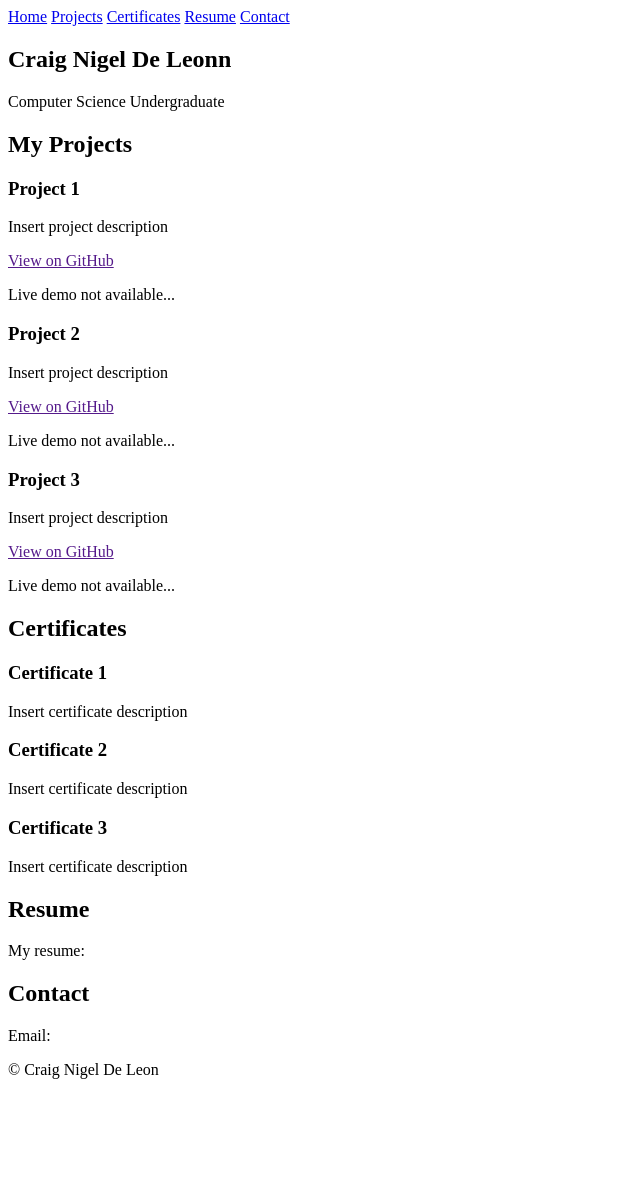
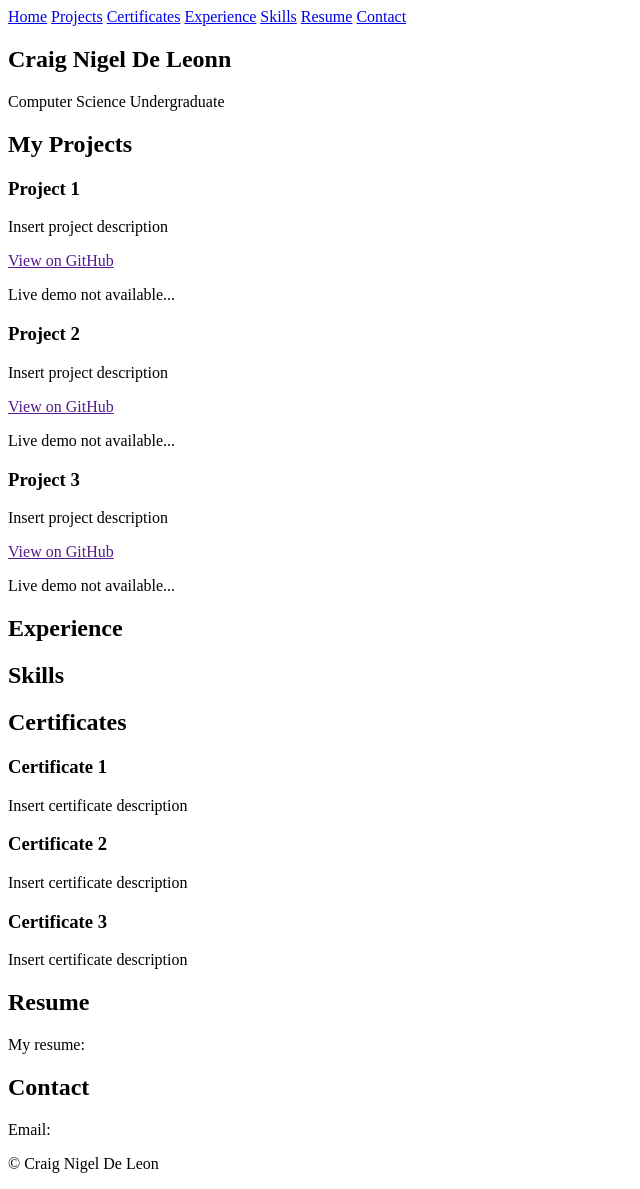
Before and after one commit to NigelDeLeon20/personal-portfolio, a Flask app: page / in a window 1280 px wide. Shown: the whole page, without its empty margins (0-640 px from the left). Before the commit the page ends 1079 px from the top, so only its background shows below. Run offline with Flask 3, Linux system fonts and the light colour scheme.

Commit message:
Added Experience and skills inside the portfolio

```diff
--- a/templates/base.html
+++ b/templates/base.html
@@ -9,6 +9,8 @@
         <a href="#home">Home</a>
         <a href="#projects">Projects</a>
         <a href="#certificates">Certificates</a>
+        <a href="#Experience">Experience</a>
+        <a href="#Skills">Skills</a>
         <a href="#resume">Resume</a>
         <a href="#contact">Contact</a>
 
--- a/templates/index.html
+++ b/templates/index.html
@@ -26,6 +26,27 @@
         {% endfor %}
     </section>
 
+    <!-- For experience -->
+    <section id="Experience">
+        <h2>Experience</h2>
+        {% for experience in experiences %}
+            <div>
+                <h3>{{ experience.title }}</h3>
+                <p>{{ experience.description }}</p>
+            </div>
+        {% endfor %}
+    </section>
+
+    <!-- For skills -->
+    <section id="Skills">
+        <h2>Skills</h2>
+        {% for skill in skills %}
+            <div>
+                <h3>{{ skill.name }}</h3>
+                <p>{{ skill.description }}</p>
+            </div>
+        {% endfor %}
+
     <!-- For certificates -->
     <section id="certificates">
         <h2>Certificates</h2>
```
